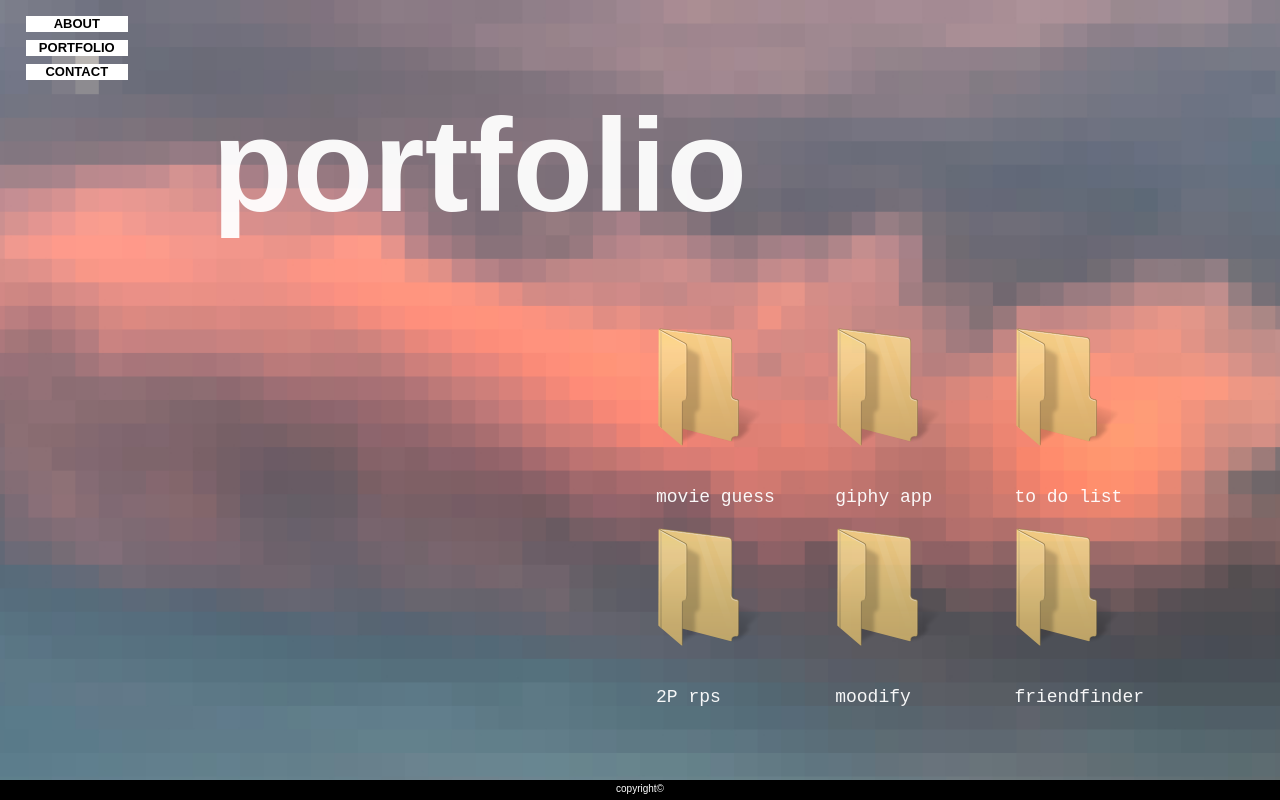
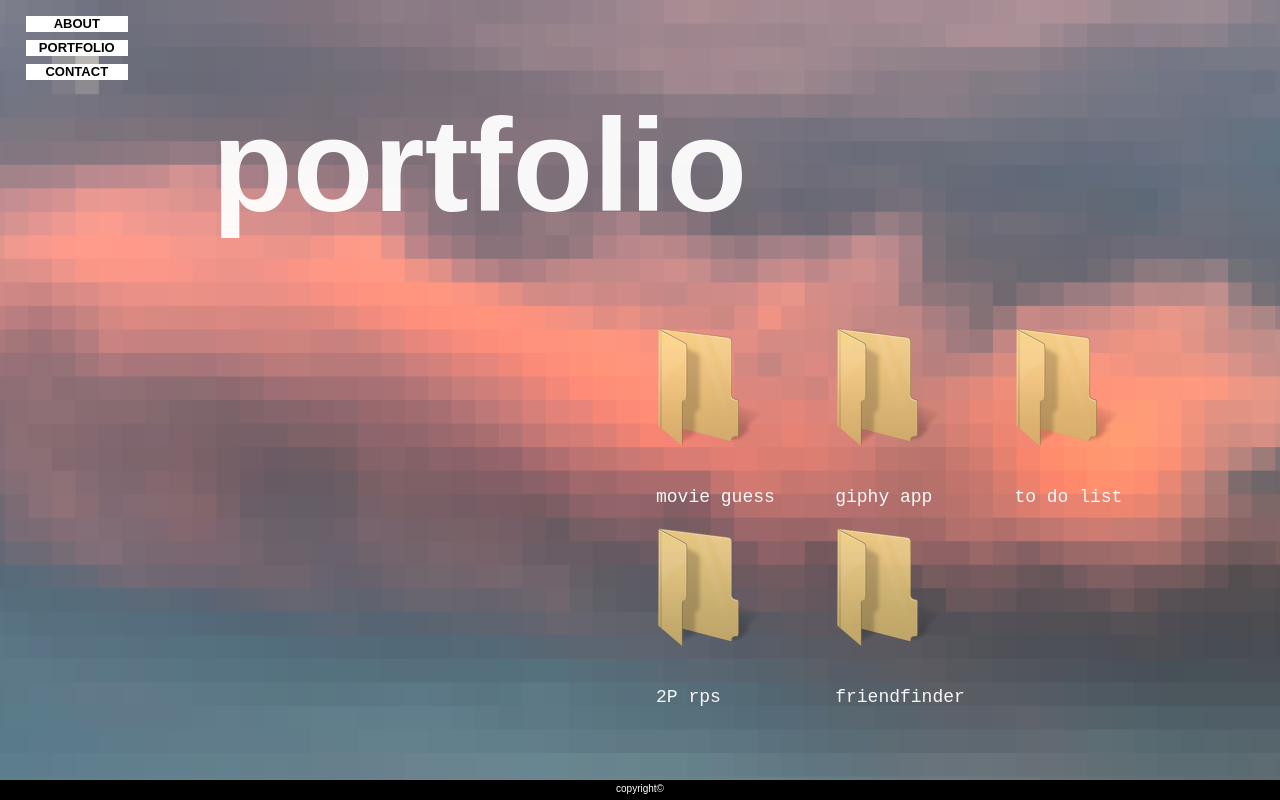
Before and after one commit to mccaffertycr/mccaffertycr.github.io, a plain HTML site: page portfolio.html in a window 1280 px wide. Drawn offline with Linux system fonts and the light colour scheme.

Commit message:
portfolio edit

```diff
--- a/portfolio.html
+++ b/portfolio.html
@@ -15,8 +15,8 @@
             <a id="contact" href="contact.html">CONTACT</a>
         </nav>
         <div class="container">
-            <h1>portfolio</h1>
-                <div id="link-holder">
+          <h1>portfolio</h1>
+              <div id="link-holder">
                 <a id="link1" href="https://mccaffertycr.github.io/movie-guess/">
                     <img class="portfolio" src="assets/images/folder.ico" href="#" alt="movie-guess">
                     <h2>movie guess</h2>
@@ -33,16 +33,15 @@
                     <img class="portfolio" src="assets/images/folder.ico" href="#" alt="rps">
                         <h2>2P rps</h2>
                 </a>
-                <a id="link5" href="https://mccaffertycr.github.io/moodify">
-                    <img class="portfolio" src="assets/images/folder.ico" href="#" alt="rps">
-                        <h2>moodify</h2>
-                </a>
-                <a id="link6" href="https://friendfinder2020.herokuapp.com/">
+                <a id="link5" href="https://friendfinder2020.herokuapp.com/">
                     <img class="portfolio" src="assets/images/folder.ico" href="#" alt="friendfinder">
                         <h2>friendfinder</h2>
                 </a>
-
-                </div>
+                <!-- <a id="link6" href="https://mccaffertycr.github.io/moodify">
+                    <img class="portfolio" src="assets/images/folder.ico" href="#" alt="rps">
+                        <h2>moodify</h2>
+                </a> -->
+              </div>
         </div>
         <footer>copyright©</footer>
     </body>
```
